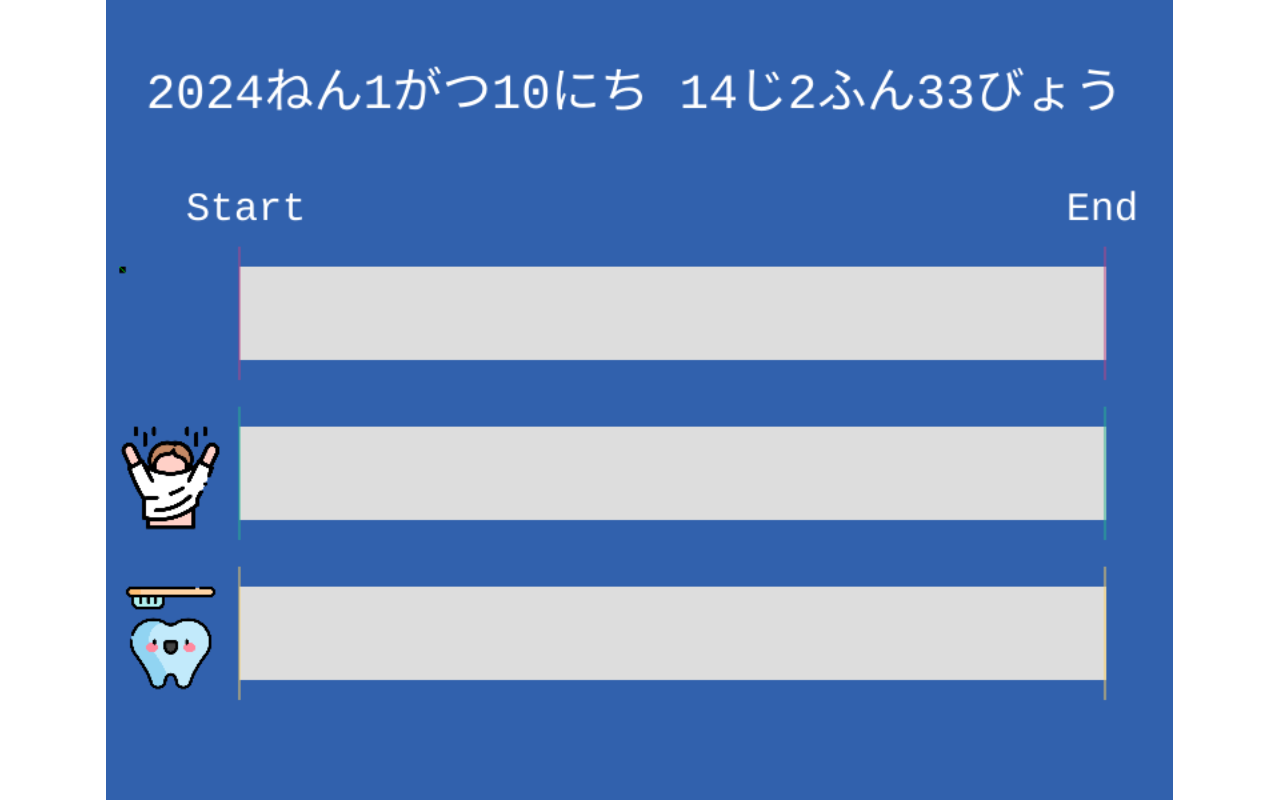
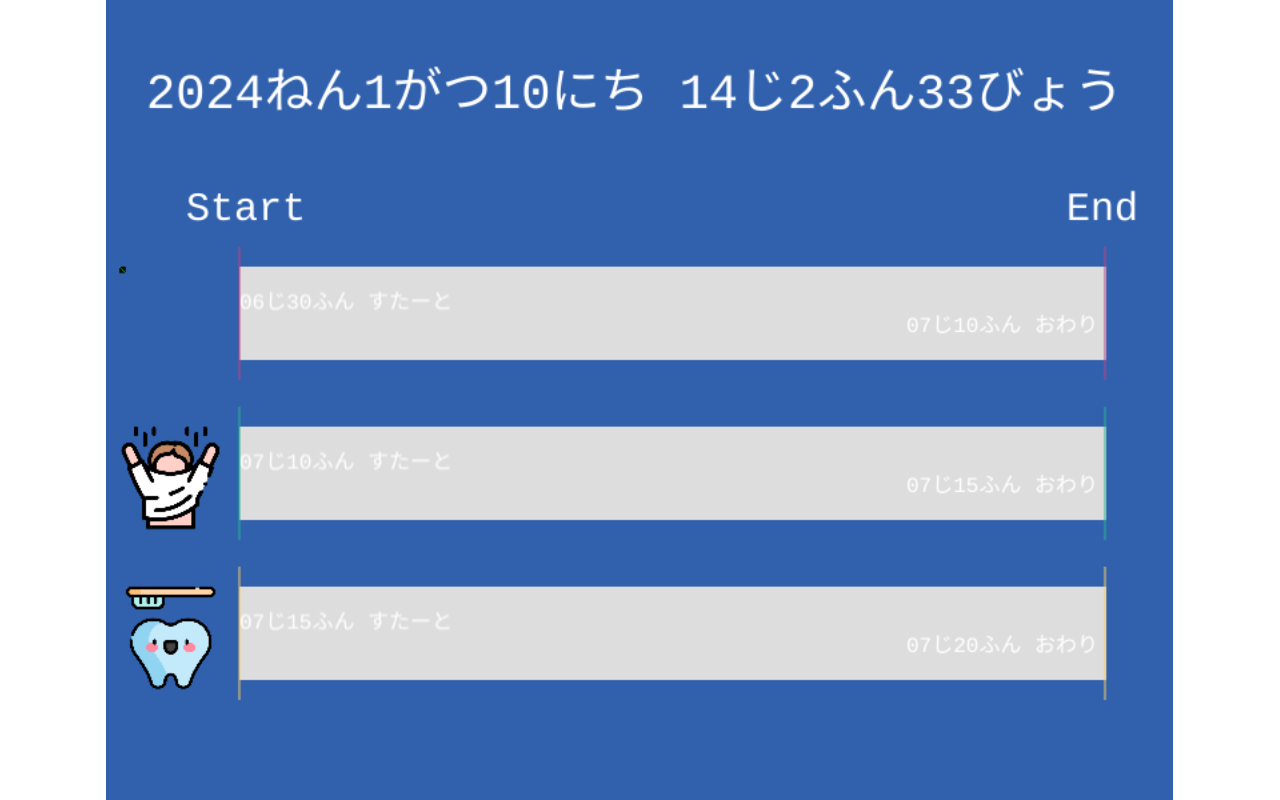
Before and after one commit to ysko909/routine, a website built with Vite: page phaser3_vite_typescript/index.html in a window 1280 px wide. Built offline with nearby package versions, Linux system fonts and the light colour scheme; animation ran at ten frames a second; files whose address does not match are found by name.

Commit message:
add text for start and end time

```diff
--- a/phaser3_vite_typescript/src/scenes/Game.ts
+++ b/phaser3_vite_typescript/src/scenes/Game.ts
@@ -10,6 +10,8 @@ class ProgressRect extends Phaser.GameObjects.Rectangle {
   private _isActive = true;
   public startPositionLine: Phaser.GameObjects.Line;
   public endPositionLine: Phaser.GameObjects.Line;
+  public startTimeText: Phaser.GameObjects.Text;
+  public endTimeText: Phaser.GameObjects.Text;
 
   constructor(scene: Phaser.Scene, startDate: dayjs.Dayjs, endDate: dayjs.Dayjs, x: number, y: number, width: number, height: number, fillColor: number, imageTexture: string, imageSetScale = 1) {
     // 親クラスのコンストラクタ呼び出し
@@ -29,6 +31,9 @@ class ProgressRect extends Phaser.GameObjects.Rectangle {
 
     this.startPositionLine = scene.add.line(x, y - 15, 0, 0, 0, height + 30, fillColor).setOrigin(0, 0);
     this.endPositionLine = scene.add.line(x + width - 1, y - 15, 0, 0, 0, height + 30, fillColor).setOrigin(0, 0);
+
+    this.startTimeText = scene.add.text(x, y + (height / 4), this._startDate.format('HHじmmふん すたーと'));
+    this.endTimeText = scene.add.text(x + width - 150, y + (height / 2), this._endDate.format('HHじmmふん おわり'));
   }
 
   // 長方形のサイズ変更処理
@@ -127,7 +132,7 @@ export default class Demo extends Phaser.Scene {
 
     // 矩形オブジェクトを生成
     // 朝食
-    const eatBreakfastStart = this._date.set('hour', 6).set('minute', 40).set('second', 0);
+    const eatBreakfastStart = this._date.set('hour', 6).set('minute', 30).set('second', 0);
     const eatBreakfastEnd = eatBreakfastStart.add(40, 'minute');
     this.eatBreakfast = new ProgressRect(this,
       eatBreakfastStart,
@@ -183,7 +188,7 @@ export default class Demo extends Phaser.Scene {
       this.getDressed.updateSize(now);
       this.brushingTeeth.updateSize(now);
 
-      this.timeText.setText(now.format('YYYYねんMがつDにち HHじmふんsびょう'));
+      this.timeText.setText(now.format('YYYYねんMがつDにち Hじmふんsびょう'));
       this.counter = 0;
     }
 
```
Also changed, not shown: phaser3_vite_typescript/dist/index.html, 2 other files.
